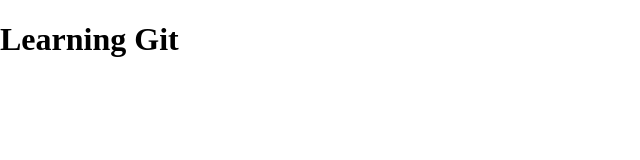
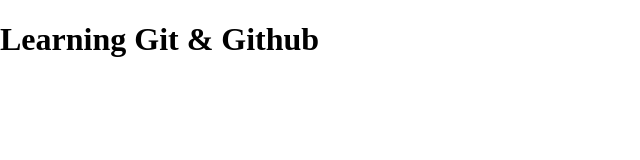
Before and after one commit to Tahsin005/learning-git, a plain HTML site: page index.html in a window 1280 px wide. Shown: the whole page, without its empty margins (0-640 px from the left). Drawn offline with Linux system fonts and the light colour scheme.

Commit message:
learning github

```diff
--- a/index.html
+++ b/index.html
@@ -7,6 +7,6 @@
     <link rel="stylesheet" href="style.css">
 </head>
 <body>
-    <h1>Learning Git</h1>
+    <h1>Learning Git & Github</h1>
 </body>
 </html>
```
